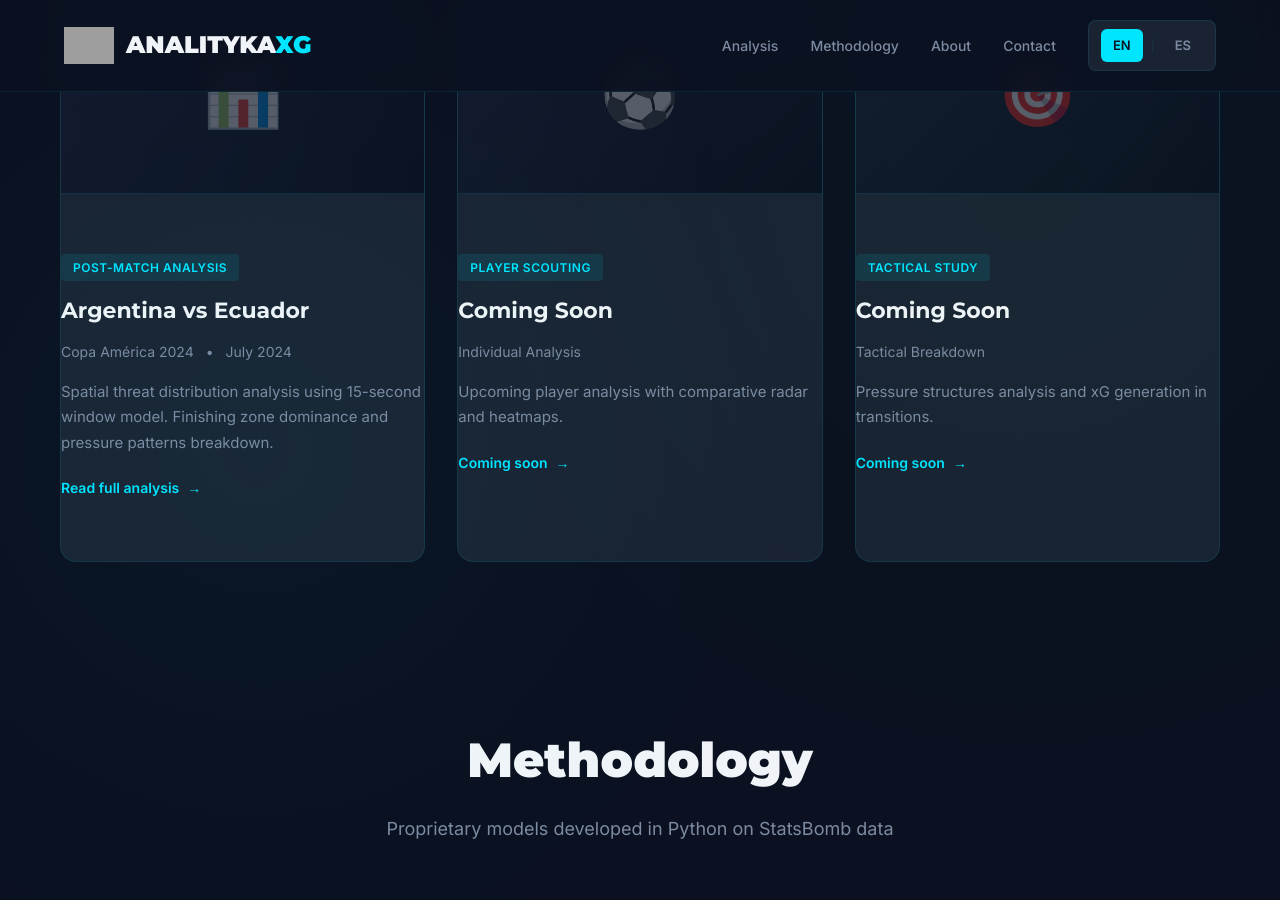
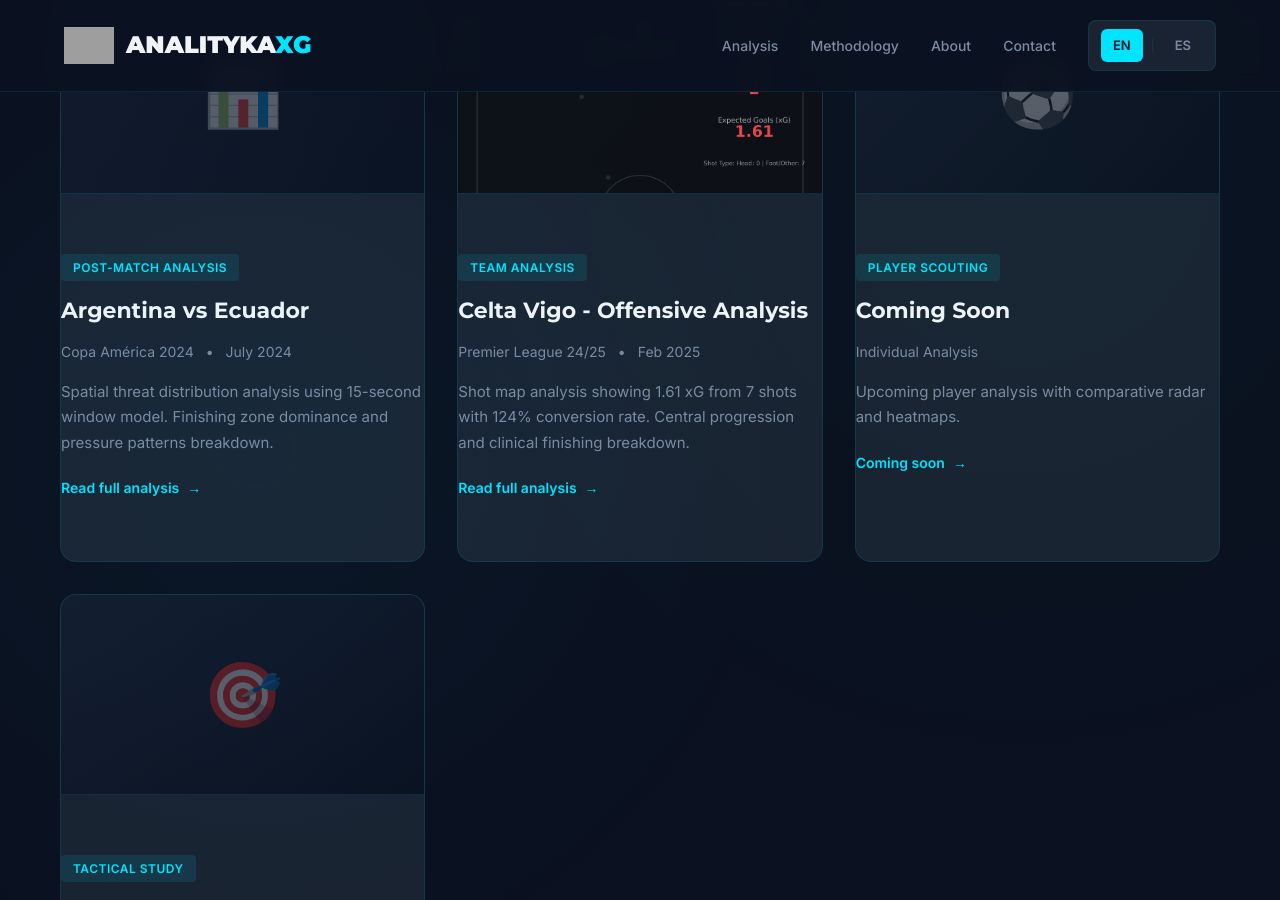
Before and after one commit to Fiallos77/analitykaXG, a Jekyll site: the page built from index.md, in a window 1280 px wide and 900 px high, scrolled down 1399 px. Built offline with Jekyll 4.4.1, drawn with Linux system fonts in a browser that asks for light colours; grey boxes are pictures that could not be loaded.

Commit message:
Update index.md

```diff
--- a/index.md
+++ b/index.md
@@ -75,6 +75,29 @@ lang: en
                 </span>
             </div>
         </a>
+
+        <a href="{{ site.baseurl }}/reports/celta-vigo-offensive-analysis-2425" class="report-card">
+        <div class="report-thumbnail">
+            <img src="{{ site.baseurl }}/assets/images/celta-vigo-shot-map.png" alt="Celta Vigo Shot Map">
+        </div>
+        <div class="report-content">
+            <span class="report-tag">Team Analysis</span>
+            <h3>Celta Vigo - Offensive Analysis</h3>
+        <div class="report-meta">
+            <span>Premier League 24/25</span>
+            <span>•</span>
+            <span>Feb 2025</span>
+        </div>
+        <p class="report-excerpt">
+            Shot map analysis showing 1.61 xG from 7 shots with 124% conversion rate.
+            Central progression and clinical finishing breakdown.
+            </p>
+            <span class="report-link">
+                Read full analysis
+            <span>→</span>
+            </span>
+    </div>
+</a>
 
         <a href="#" class="report-card">
             <div class="report-thumbnail">
```
